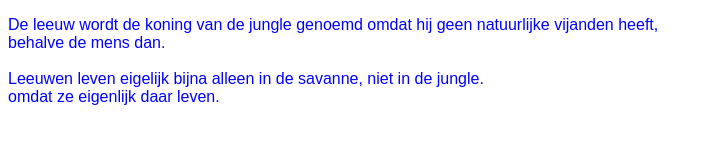
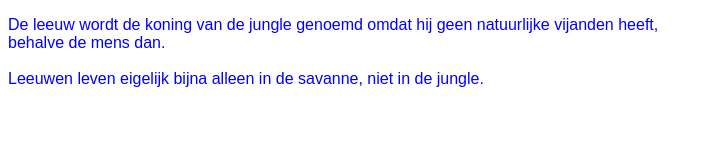
Before and after one commit to Tycho2014/info1, a plain HTML site: page index.html in a window 1280 px wide. Shown: the whole page, without its empty margins (0-712 px from the left). Drawn offline with Linux system fonts and the light colour scheme.

Commit message:
Update index.html

```diff
--- a/index.html
+++ b/index.html
@@ -15,6 +15,6 @@
     <p>De leeuw wordt de koning van de jungle genoemd omdat hij geen natuurlijke vijanden heeft,<br>
     behalve de mens dan.<br><br>
     Leeuwen leven eigelijk bijna alleen in de savanne, niet in de jungle.<br>
-    omdat ze eigenlijk daar leven.</p>
+
 </body>
 </html>
```
